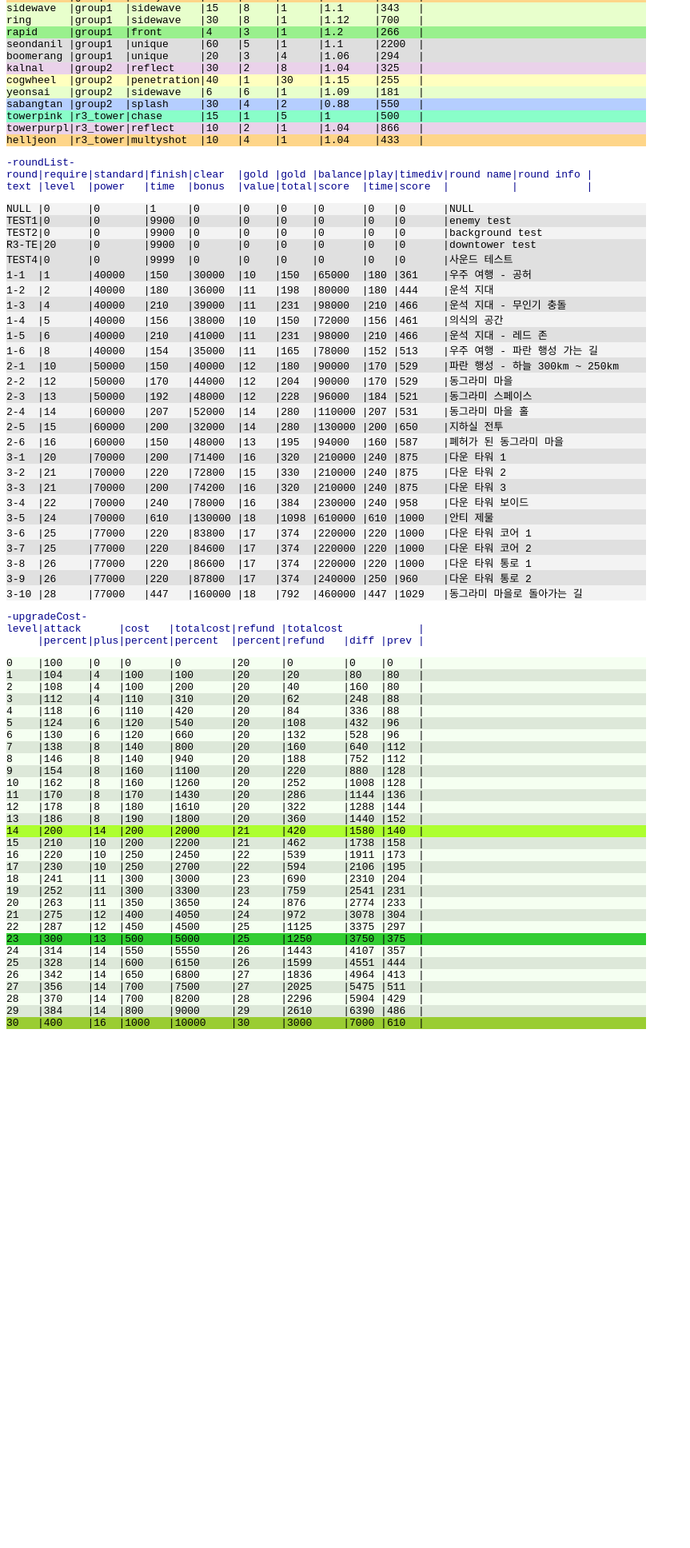
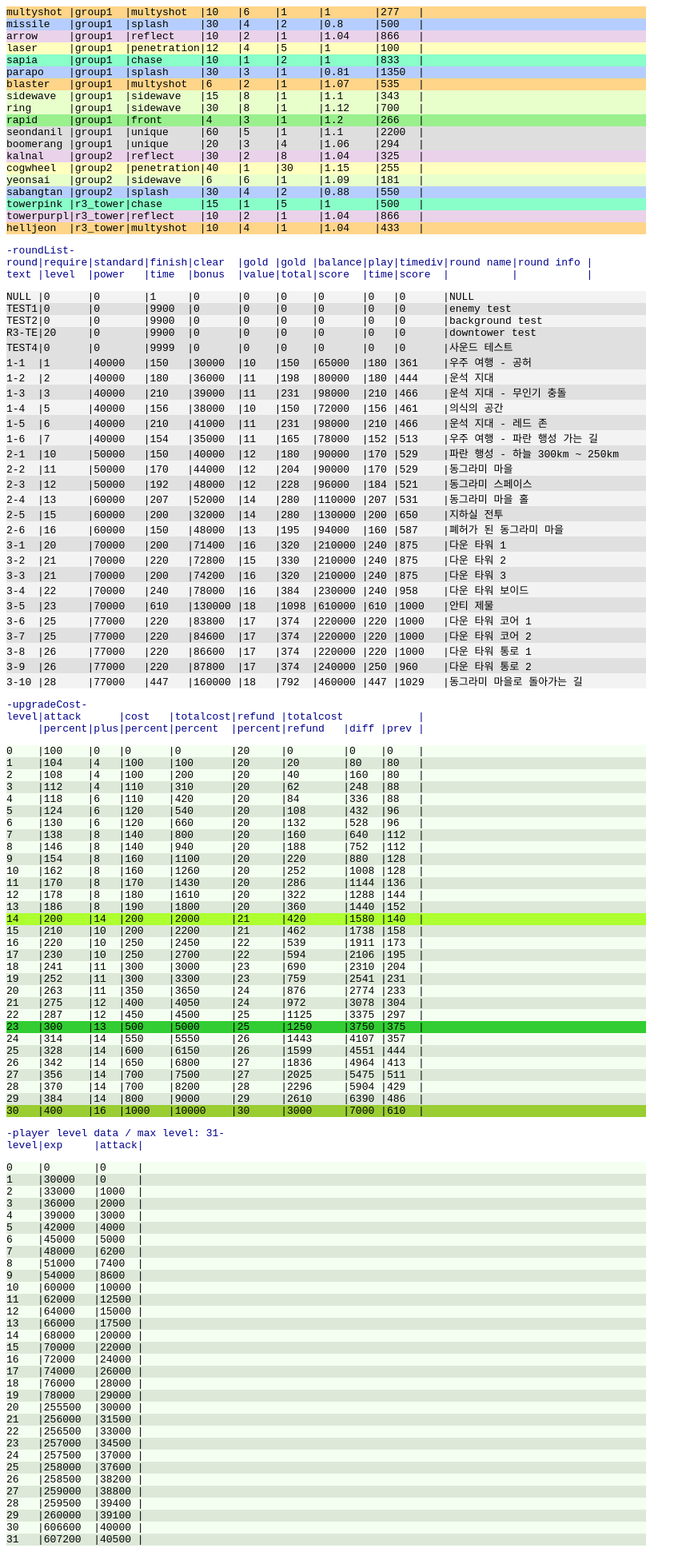
Before and after one commit to skz1024/tamshooter4, a plain HTML site: page statView.html in a window 1280 px wide. Shown: the part 857-2793 px from the top of the page at 80% size, without its empty margins (0-863 px from the left). Before the commit the page ends 2769 px from the top, so only its background shows below. Drawn offline with Linux system fonts and the light colour scheme.

Commit message:
2024/06/28 v0.51.6 - user level balance patch

```diff
--- a/js/dataStat.js
+++ b/js/dataStat.js
@@ -1,6 +1,32 @@
 //@ts-check
 
 import { ID } from "./dataId.js"
+
+/** 유저의 스탯을 StatView.html에서 볼 수 있도록 만든것... */
+export class StatUser {
+  /** 최대 레벨 */
+  static MAX_LEVEL = 31
+
+  /** 경험치 테이블 */
+  static expTable = [
+    0, 30000, 33000, 36000, 39000, 42000, 45000, 48000, 51000, 54000, // lv 0 ~ 9
+    60000, 62000, 64000, 66000, 68000, 70000, 72000, 74000, 76000, 78000, // lv 10 ~ 19
+    255500, 256000, 256500, 257000, 257500, 258000, 258500, 259000, 259500, 260000, // lv 20 ~ 29
+    606600, 607200, 608400, 609000, 609600, 636600, 637200, 638400, 639000, 639600, // lv 30 ~ 39
+    916000, 919000, 922000, 925000, 928000, 944000, 947000, 951000, 954000, 957000, // lv 40 ~ 49
+    1000000, 1000000, 1000000, 1000000, 1000000, 1000000, 1000000, 1000000, 1000000, 1000000, // lv 50 ~ 59
+  ]
+
+  /** 공격력 보너스 테이블 */
+  static attackLevelTable = [0, // lv 0
+    0, 1000, 2000, 3000, 4000, 5000, 6200, 7400, 8600, 10000, // lv 1 ~ 10 (40000 ~ 50000)
+    12500, 15000, 17500, 20000, 22000, 24000, 26000, 28000, 29000, 30000, // lv 11 ~ 20 (50000 ~ 70000)
+    31500, 33000, 34500, 37000, 37600, 38200, 38800, 39400, 39100, 40000, // lv 21 ~ 30 (70000 ~ 80000)
+    40500, 41000, 41500, 42000, 42500, 43000, 43500, 44000, 44500, 45000, // lv 31 ~ 40 (80000 ~ 85000)
+    45500, 46000, 46500, 47000, 47500, 48000, 48500, 49000, 49500, 50000, // lv 41 ~ 50 (85000 ~ 90000)
+    50400, 50800, 51200, 51600, 52000, 52800, 53600, 54400, 55200, 56000, // lv 51 ~ 55, 56 ~ 60 (90000 ~ 92000, 93000 ~ 96000)
+  ]
+}
 
 /**
  * 무기의 기본 스탯 정보 (무기의 로직 구현은 weaponData에서 진행합니다.)
@@ -536,15 +562,15 @@ dataExportStatRound.set(ID.round.test4Sound, new StatRound(-1, ID.round.PREVNULL
 // round 1
 dataExportStatRound.set(ID.round.round1_1, new StatRound(2, ID.round.PREVNULL, '1-1', '우주 여행 - 공허', 1, 40000, 150, 30000, 10, ''))
 dataExportStatRound.set(ID.round.round1_2, new StatRound(3, ID.round.PREVNULL, '1-2', '운석 지대', 2, 40000, 180, 36000, 11, ''))
-dataExportStatRound.set(ID.round.round1_3, new StatRound(4, ID.round.PREVNULL, '1-3', '운석 지대 - 무인기 충돌', 4, 40000, 210, 39000, 11, ''))
+dataExportStatRound.set(ID.round.round1_3, new StatRound(4, ID.round.PREVNULL, '1-3', '운석 지대 - 무인기 충돌', 3, 40000, 210, 39000, 11, ''))
 dataExportStatRound.set(ID.round.round1_4, new StatRound(5, ID.round.PREVNULL, '1-4', '의식의 공간', 5, 40000, 156, 38000, 10, ''))
 dataExportStatRound.set(ID.round.round1_5, new StatRound(6, ID.round.PREVNULL, '1-5', '운석 지대 - 레드 존', 6, 40000, 210, 41000, 11, ''))
-dataExportStatRound.set(ID.round.round1_6, new StatRound(7, ID.round.PREVNULL, '1-6', '우주 여행 - 파란 행성 가는 길', 8, 40000, 154, 35000, 11, ''))
+dataExportStatRound.set(ID.round.round1_6, new StatRound(7, ID.round.PREVNULL, '1-6', '우주 여행 - 파란 행성 가는 길', 7, 40000, 154, 35000, 11, ''))
 // round 2
 dataExportStatRound.set(ID.round.round2_1, new StatRound(11, ID.round.PREVNULL, '2-1', '파란 행성 - 하늘 300km ~ 250km', 10, 50000, 150, 40000, 12, ''))
-dataExportStatRound.set(ID.round.round2_2, new StatRound(12, ID.round.round2_1, '2-2', '동그라미 마을', 12, 50000, 170, 44000, 12, ''))
-dataExportStatRound.set(ID.round.round2_3, new StatRound(13, ID.round.round2_1, '2-3', '동그라미 스페이스', 13, 50000, 192, 48000, 12, ''))
-dataExportStatRound.set(ID.round.round2_4, new StatRound(14, ID.round.round2_1, '2-4', '동그라미 마을 홀', 14, 60000, 207, 52000, 14, ''))
+dataExportStatRound.set(ID.round.round2_2, new StatRound(12, ID.round.round2_1, '2-2', '동그라미 마을', 11, 50000, 170, 44000, 12, ''))
+dataExportStatRound.set(ID.round.round2_3, new StatRound(13, ID.round.round2_1, '2-3', '동그라미 스페이스', 12, 50000, 192, 48000, 12, ''))
+dataExportStatRound.set(ID.round.round2_4, new StatRound(14, ID.round.round2_1, '2-4', '동그라미 마을 홀', 13, 60000, 207, 52000, 14, ''))
 dataExportStatRound.set(ID.round.round2_5, new StatRound(15, ID.round.round2_4, '2-5', '지하실 전투', 15, 60000, 200, 32000, 14, ''))
 dataExportStatRound.set(ID.round.round2_6, new StatRound(16, ID.round.round2_4, '2-6', '폐허가 된 동그라미 마을', 16, 60000, 150, 48000, 13, ''))
 // round 3
@@ -552,7 +578,7 @@ dataExportStatRound.set(ID.round.round3_1, new StatRound(21, ID.round.PREVNULL,
 dataExportStatRound.set(ID.round.round3_2, new StatRound(22, ID.round.PREVNULL, '3-2', '다운 타워 2', 21, 70000, 220, 72800, 15, ''))
 dataExportStatRound.set(ID.round.round3_3, new StatRound(23, ID.round.PREVNULL, '3-3', '다운 타워 3', 21, 70000, 200, 74200, 16, ''))
 dataExportStatRound.set(ID.round.round3_4, new StatRound(24, ID.round.PREVNULL, '3-4', '다운 타워 보이드', 22, 70000, 240, 78000, 16, ''))
-dataExportStatRound.set(ID.round.round3_5, new StatRound(25, ID.round.PREVNULL, '3-5', '안티 제물', 24, 70000, 610, 130000, 18, ''))
+dataExportStatRound.set(ID.round.round3_5, new StatRound(25, ID.round.PREVNULL, '3-5', '안티 제물', 23, 70000, 610, 130000, 18, ''))
 dataExportStatRound.set(ID.round.round3_6, new StatRound(26, ID.round.round3_5, '3-6', '다운 타워 코어 1', 25, 77000, 220, 83800, 17, ''))
 dataExportStatRound.set(ID.round.round3_7, new StatRound(27, ID.round.round3_5, '3-7', '다운 타워 코어 2', 25, 77000, 220, 84600, 17, ''))
 dataExportStatRound.set(ID.round.round3_8, new StatRound(28, ID.round.round3_5, '3-8', '다운 타워 통로 1', 26, 77000, 220, 86600, 17, ''))
--- a/statView.html
+++ b/statView.html
@@ -7,8 +7,15 @@
   <title>statview - tamshooter4</title>
 </head>
 <body>
+  <span style="position: fixed; right: 1%;" ><a href="#">TOP</a></span>
   <pre id="pre" style="color: darkblue;">
 currentVersion: 0.51+
+Menu Select
+<a href="#playerSkillList">Player Skill List (플레이어 스킬 리스트)</a>
+<a href="#playerWeaponList">Player Weapon List (플레이어 무기 리스트)</a>
+<a href="#roundList">Round List (라운드 리스트)</a>
+<a href="#upgradeCostList">Upgrade Cost List (업그레이드 비용 리스트)</a>
+<a href="#playerLvData">Player Exp Table List (플레이어 경험치 테이블 리스트)</a>
   </pre>
 </body>
 <canvas id="canvas" width="800" height="600"></canvas>
--- a/statView.js
+++ b/statView.js
@@ -1,6 +1,6 @@
 //@ts-check
 
-import { StatItem, StatPlayerSkill, StatPlayerWeapon, dataExportStatPlayerSkill, dataExportStatPlayerWeapon, dataExportStatRound, dataExportStatRoundBalance, dataExportStatWeapon } from "./js/dataStat.js"
+import { StatItem, StatPlayerSkill, StatPlayerWeapon, StatUser, dataExportStatPlayerSkill, dataExportStatPlayerWeapon, dataExportStatRound, dataExportStatRoundBalance, dataExportStatWeapon } from "./js/dataStat.js"
 
 /** 현재에 해당하는 스킬 값을 얻어옴 */
 const getSkillColor = (balance = '', coolTime = 20) => {
@@ -34,6 +34,7 @@ const getSkillColor = (balance = '', coolTime = 20) => {
 
 let pre = document.getElementById('pre')
 let element = document.createElement('pre')
+element.id = 'playerSkillList'
 element.textContent = '-player skillList-\n'
 + 'name      |group   |balance |cool|delay|attack  |max   |shot |repeat|attack|weapon\n'
 + '          |        |type    |time|     |multiple|target|count|count |count |attack\n'
@@ -84,6 +85,7 @@ const getWeaponColor = (balance = '') => {
 }
 
 let element2 = document.createElement('pre')
+element2.id = 'playerWeaponList'
 element2.textContent = '-player weaponList- (60frame = 1second), (delay = frame)\n'
 + 'name      |group   |balance    |delay|shot |repeat|attack  |weapon|\n'
 + '          |        |type       |     |count|count |multiple|attack|'
@@ -117,6 +119,7 @@ dataExportStatPlayerWeapon.forEach((value) => {
 })
 
 let element3 = document.createElement('pre')
+element3.id = 'roundList'
 element3.textContent = '-roundList-\n'
 + 'round|require|standard|finish|clear  |gold |gold |balance|play|timediv|round name|round info |\n'
 + 'text |level  |power   |time  |bonus  |value|total|score  |time|score  |          |           |\n'
@@ -153,6 +156,7 @@ dataExportStatRound.forEach((value, keyId) => {
 })
 
 let element4 = document.createElement('pre')
+element4.id = 'upgradeCostList'
 element4.textContent = '-upgradeCost-\n'
 + 'level|attack      |cost   |totalcost|refund |totalcost            |\n'
 + '     |percent|plus|percent|percent  |percent|refund   |diff |prev |\n'
@@ -189,3 +193,24 @@ for (let i = 0; i <= StatItem.UPGRADE_LEVEL_MAX; i++) {
   element.textContent = level + attackPercent + attackDifferent + costPercent + totalCostPercentString + refundPercent + totalCostRefund + totalCostDifferent + totalCostPrevDiff
   pre?.appendChild(element)
 }
+
+let element5 = document.createElement('pre')
+element5.id = 'playerLvData'
+element5.textContent = '-player level data / max level: ' + StatUser.MAX_LEVEL + '-\n'
++ 'level|exp     |attack|\n'
+pre?.appendChild(element5)
+
+for (let i = 0; i <= StatUser.MAX_LEVEL; i++) {
+  let level = (i + '').padEnd(5, ' ') + '|'
+  let exp = (StatUser.expTable[i] + '').padEnd(8, ' ') + '|'
+  let attack = (StatUser.attackLevelTable[i] + '').padEnd(6, ' ') + '|'
+
+  let color = i % 2 === 0 ? '#F5FFF1' : '#DDE8D9'
+  let element = document.createElement('pre')
+  element.style.margin = '0'
+  element.style.background = color
+  element.style.width = '800px'
+  element.style.color = 'black'
+  element.textContent = level + exp + attack
+  pre?.appendChild(element)
+}
```
Also changed, not shown: js/game.js (+4 -12 lines), version.txt (+8 -0 lines).
